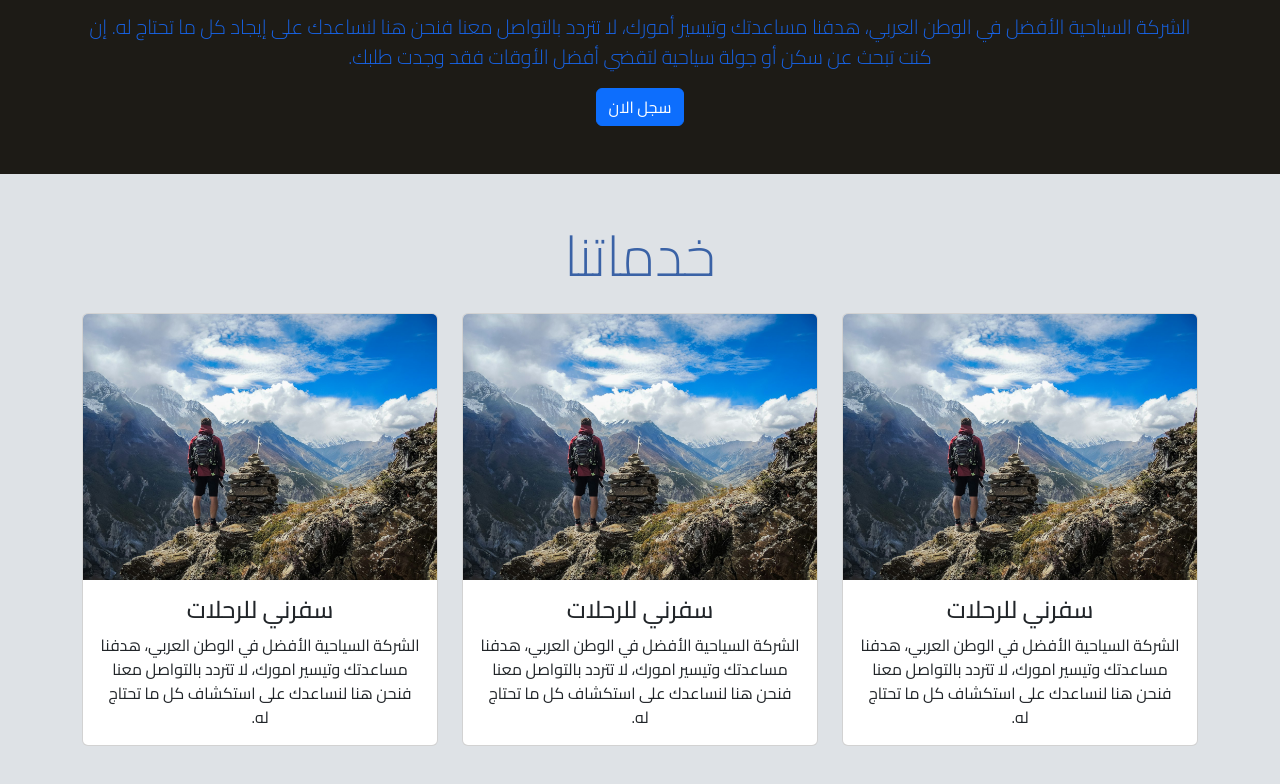
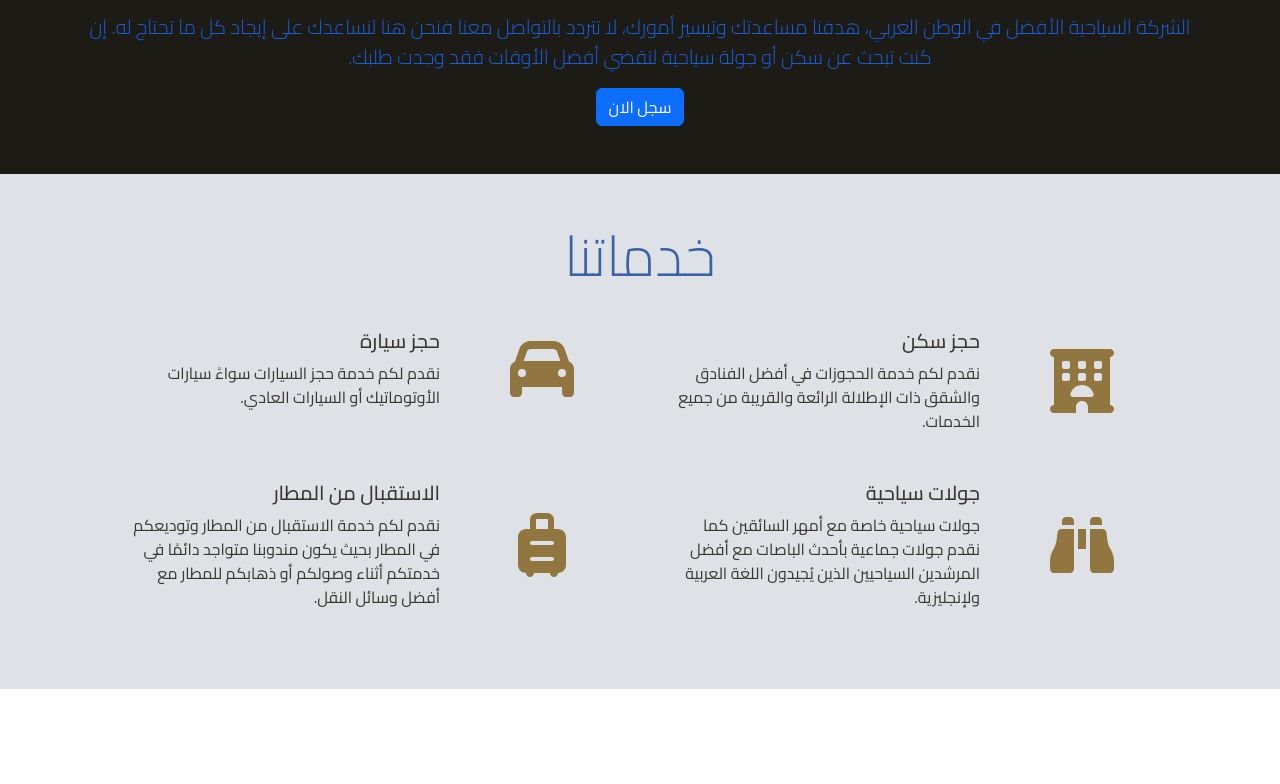
Before and after one commit to Muhammed-Mahrous-Saleh/Safarni, a website built with webpack: page index.html in a window 1280 px wide. Shown: the part 927-1711 px from the top of the page. After the commit the page ends 1616 px from the top, so only its background shows below. Built offline with nearby package versions, Linux system fonts and the light colour scheme.

Commit message:
add services section

```diff
--- a/index.html
+++ b/index.html
@@ -8,6 +8,10 @@
         <link
             href="https://fonts.googleapis.com/css2?family=Cairo:wght@200..1000&display=swap"
             rel="stylesheet"
+        />
+        <link
+            rel="stylesheet"
+            href="https://cdnjs.cloudflare.com/ajax/libs/font-awesome/6.7.2/css/all.min.css"
         />
         <!-- <link rel="stylesheet" href="dist/main.css" /> -->
     </head>
@@ -43,58 +47,89 @@
         <section class="services py-5" id="services">
             <div class="container text-center">
                 <h2 class="display-4 mb-4 section--header">خدماتنا</h2>
-                <div class="row">
-                    <div class="col-lg-4 mb-4">
-                        <div class="card h-100">
-                            <img
-                                class="card-img-top"
-                                src="src/images/home-bg.jpg"
-                                alt="..."
-                            />
+                <div class="row mx-auto justify-content-center">
+                    <div
+                        class="card mb-3 services_card"
+                        style="max-width: 540px"
+                    >
+                        <div class="row g-0">
+                            <div class="col-md-4 services_card--icon-container">
+                                <i class="fa-solid fa-hotel"></i>
+                            </div>
+                            <div class="col-md-8 services_card--text-container">
                                 <div class="card-body">
-                                <h4 class="card-title">سفرني للرحلات</h4>
+                                    <h5 class="card-title">حجز سكن</h5>
                                     <p class="card-text">
-                                    الشركة السياحية الأفضل في الوطن العربي،
-                                    هدفنا مساعدتك وتيسير امورك، لا تتردد
-                                    بالتواصل معنا فنحن هنا لنساعدك على استكشاف
-                                    كل ما تحتاج له.
+                                        نقدم لكم خدمة الحجوزات في أفضل الفنادق
+                                        والشقق ذات الإطلالة الرائعة والقريبة من
+                                        جميع الخدمات.
                                     </p>
                                 </div>
                             </div>
                         </div>
-                    <div class="col-lg-4 mb-4">
-                        <div class="card h-100">
-                            <img
-                                class="card-img-top"
-                                src="src/images/home-bg.jpg"
-                                alt="..."
-                            />
+                    </div>
+                    <div
+                        class="card mb-3 services_card"
+                        style="max-width: 540px"
+                    >
+                        <div class="row g-0">
+                            <div class="col-md-4 services_card--icon-container">
+                                <i class="fa-solid fa-car"></i>
+                            </div>
+                            <div class="col-md-8 services_card--text-container">
                                 <div class="card-body">
-                                <h4 class="card-title">سفرني للرحلات</h4>
+                                    <h5 class="card-title">حجز سيارة</h5>
                                     <p class="card-text">
-                                    الشركة السياحية الأفضل في الوطن العربي،
-                                    هدفنا مساعدتك وتيسير امورك، لا تتردد
-                                    بالتواصل معنا فنحن هنا لنساعدك على استكشاف
-                                    كل ما تحتاج له.
+                                        نقدم لكم خدمة حجز السيارات سواءً سيارات
+                                        الأوتوماتيك أو السيارات العادي.
                                     </p>
                                 </div>
                             </div>
                         </div>
-                    <div class="col-lg-4 mb-4">
-                        <div class="card h-100">
-                            <img
-                                class="card-img-top"
-                                src="src/images/home-bg.jpg"
-                                alt="..."
-                            />
+                    </div>
+                </div>
+                <div class="row mx-auto justify-content-center">
+                    <div
+                        class="card mb-3 services_card"
+                        style="max-width: 540px"
+                    >
+                        <div class="row g-0">
+                            <div class="col-md-4 services_card--icon-container">
+                                <i class="fa-solid fa-binoculars"></i>
+                            </div>
+                            <div class="col-md-8 services_card--text-container">
                                 <div class="card-body">
-                                <h4 class="card-title">سفرني للرحلات</h4>
+                                    <h5 class="card-title">جولات سياحية</h5>
                                     <p class="card-text">
-                                    الشركة السياحية الأفضل في الوطن العربي،
-                                    هدفنا مساعدتك وتيسير امورك، لا تتردد
-                                    بالتواصل معنا فنحن هنا لنساعدك على استكشاف
-                                    كل ما تحتاج له.
+                                        جولات سياحية خاصة مع أمهر السائقين كما
+                                        نقدم جولات جماعية بأحدث الباصات مع أفضل
+                                        المرشدين السياحيين الذين يُجيدون اللغة
+                                        العربية ولإنجليزية.
                                     </p>
+                                </div>
+                            </div>
+                        </div>
+                    </div>
+                    <div
+                        class="card mb-3 services_card"
+                        style="max-width: 540px"
+                    >
+                        <div class="row g-0">
+                            <div class="col-md-4 services_card--icon-container">
+                                <i class="fa-solid fa-suitcase-rolling"></i>
+                            </div>
+                            <div class="col-md-8 services_card--text-container">
+                                <div class="card-body">
+                                    <h5 class="card-title">
+                                        الاستقبال من المطار
+                                    </h5>
+                                    <p class="card-text">
+                                        نقدم لكم خدمة الاستقبال من المطار
+                                        وتوديعكم في المطار بحيث يكون مندوبنا
+                                        متواجد دائمًا في خدمتكم أثناء وصولكم أو
+                                        ذهابكم للمطار مع أفضل وسائل النقل.
+                                    </p>
+                                </div>
                             </div>
                         </div>
                     </div>
@@ -104,5 +139,6 @@
     </body>
     <script src="https://cdn.jsdelivr.net/npm/bootstrap@5.2.3/dist/js/bootstrap.bundle.min.js"></script>
     <script src="https://cdnjs.cloudflare.com/ajax/libs/jquery/3.7.1/jquery.min.js"></script>
+    <script src="https://cdnjs.cloudflare.com/ajax/libs/font-awesome/6.7.2/js/all.min.js"></script>
     <script src="src/index.js"></script>
 </html>
--- a/src/scss/main.scss
+++ b/src/scss/main.scss
@@ -216,6 +216,8 @@ header {
             justify-content: center;
             align-items: center;
             height: 100%;
+            color: $color-main;
+            font-size: 4rem;
         }
         &--text-container {
             display: flex;
@@ -223,6 +225,7 @@ header {
             align-items: center;
             text-align: start;
             height: 100%;
+            color: $color-main-dark;
         }
         &:hover {
             background-color: $color-gray-200;
```
Lines whose indentation alone changed are shown as unchanged.
